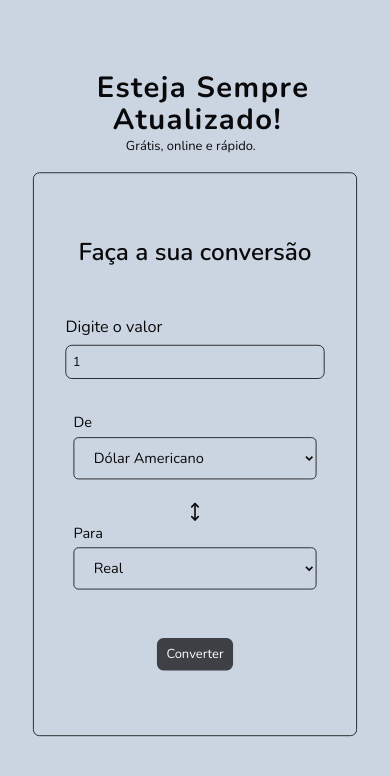
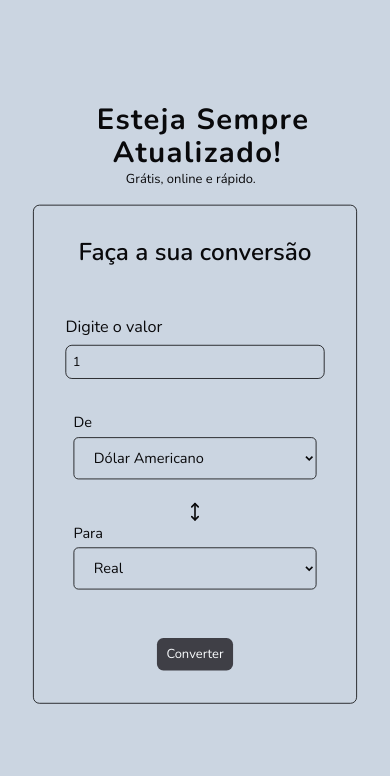
Before and after one commit to victorzld/cambio-facil, a React (Vite) app: page / in a window 390 px wide. Shown: the top 776 px of the page. Built offline with nearby package versions, Linux system fonts and the light colour scheme; no server answers.

Commit message:
change screen aspect ratio for mobile

```diff
--- a/src/App.tsx
+++ b/src/App.tsx
@@ -71,7 +71,7 @@ export function App() {
             </div>
 
             <div className='flex flex-col gap-10 items-center border border-zinc-950 w-[480px] rounded-lg py-10
-            max-md:w-[400px] max-sm:py-20'
+            max-md:w-[400px]'
             >
               <h1 className='font-semibold text-2xl max-sm:text-3xl  text-zinc-950'>Faça a sua conversão</h1>
 
```
